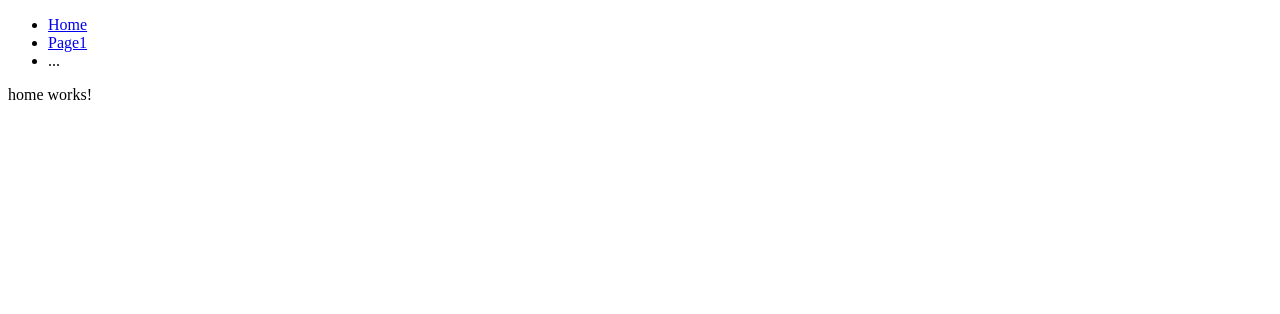
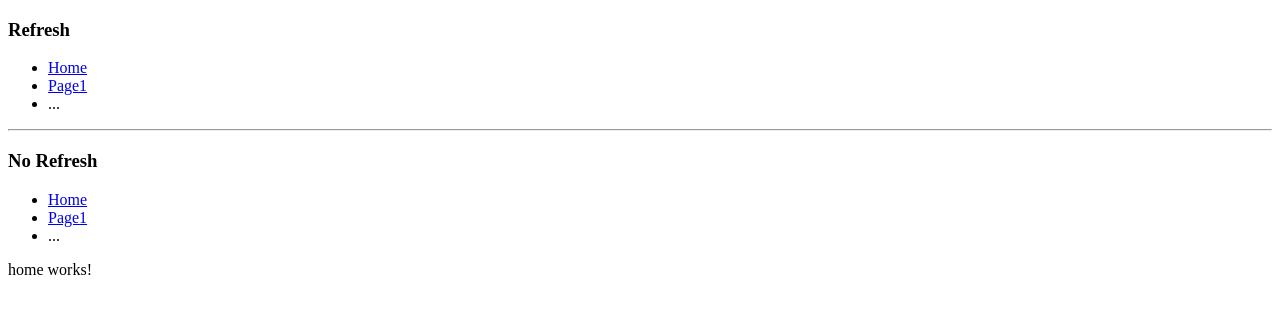
Before and after one commit to Rlss91/angular-routes-2021, an Angular app: page /home in a window 1280 px wide. Shown: the top 314 px of the page. Built offline with nearby package versions, Linux system fonts and the light colour scheme.

Commit message:
page not found

```diff
--- a/src/app/app-routing.module.ts
+++ b/src/app/app-routing.module.ts
@@ -2,11 +2,15 @@ import { NgModule } from '@angular/core';
 import { Routes, RouterModule } from '@angular/router';
 
 import { HomeComponent } from './home/home.component';
+import { NotFoundComponent } from './not-found/not-found.component';
 import { Page1Component } from './page1/page1.component';
 
 const appRoutes: Routes = [
+  { path: '', redirectTo: '/home', pathMatch: 'full' },
   { path: 'page1', component: Page1Component },
   { path: 'home', component: HomeComponent },
+  { path: 'not-found', component: NotFoundComponent },
+  { path: '**', redirectTo: '/not-found' },
 ];
 
 @NgModule({
--- a/src/app/app.component.html
+++ b/src/app/app.component.html
@@ -1,7 +1,17 @@
 <nav>
+  <h3>Refresh</h3>
   <ul>
     <li><a href="/home">Home</a></li>
     <li><a href="/page1">Page1</a></li>
+    <li>...</li>
+  </ul>
+</nav>
+<hr />
+<nav>
+  <h3>No Refresh</h3>
+  <ul>
+    <li><a routerLink="/home">Home</a></li>
+    <li><a [routerLink]="['page1']">Page1</a></li>
     <li>...</li>
   </ul>
 </nav>
--- a/src/app/app.module.ts
+++ b/src/app/app.module.ts
@@ -6,9 +6,10 @@ import { AppRoutingModule } from './app-routing.module';
 import { AppComponent } from './app.component';
 import { Page1Component } from './page1/page1.component';
 import { HomeComponent } from './home/home.component';
+import { NotFoundComponent } from './not-found/not-found.component';
 
 @NgModule({
-  declarations: [AppComponent, Page1Component, HomeComponent],
+  declarations: [AppComponent, Page1Component, HomeComponent, NotFoundComponent],
   imports: [BrowserModule, AppRoutingModule],
   providers: [],
   bootstrap: [AppComponent],
--- /dev/null
+++ b/src/app/not-found/not-found.component.html
@@ -0,0 +1 @@
+<p>not-found works!</p>
--- /dev/null
+++ b/src/app/not-found/not-found.component.ts
@@ -0,0 +1,15 @@
+import { Component, OnInit } from '@angular/core';
+
+@Component({
+  selector: 'app-not-found',
+  templateUrl: './not-found.component.html',
+  styleUrls: ['./not-found.component.css']
+})
+export class NotFoundComponent implements OnInit {
+
+  constructor() { }
+
+  ngOnInit(): void {
+  }
+
+}
```
Also changed, not shown: src/app/not-found/not-found.component.css (added), 1 other file (tests, documents, lock files or other folders).
